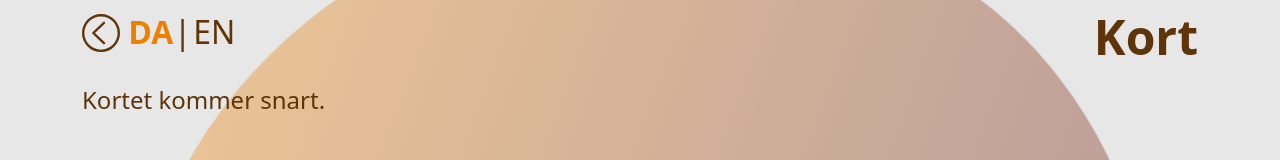
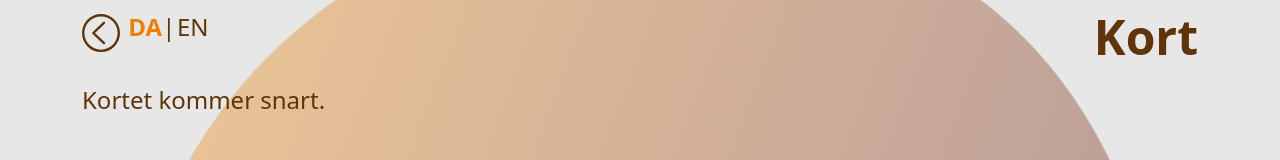
Before and after one commit to ProtoLab-BTECH-AU/mvmf-promo, a React (Create React App) app: page /map in a window 1280 px wide. Shown: the top 160 px of the page. Built offline with nearby package versions, Linux system fonts and the light colour scheme; a web font is replaced by a local one.

Commit message:
src:Home - better alignment for modal header

```diff
--- a/src/pages/Home.tsx
+++ b/src/pages/Home.tsx
@@ -158,14 +158,16 @@ export const Home: FC = () => {
     <Modal fullscreen={true} show={showModal} onHide={() => setShowModal(false)} scrollable={true}>
       <Modal.Header className="px-0 py-2 border-0">
         <Container className="my-0 py-0">
-          <Col className="mx-auto my-0 p-0 d-flex">
-            <Link to="/" style={{height: "fit-content"}}>
-              <img src={`${process.env.PUBLIC_URL}/images/icons/arrow-left.svg`} alt=""
-                   style={{height: "2.375rem", marginTop: ".375rem"}}/>
-            </Link>
-            <div className="d-inline ms-2 text-small"><LanguageSelector/></div>
+          <Col className="mx-auto my-0 p-0 d-flex justify-content-between">
+            <div className="d-inline">
+              <Link to="/" style={{height: "fit-content"}}>
+                <img src={`${process.env.PUBLIC_URL}/images/icons/arrow-left.svg`} alt=""
+                     style={{height: "2.375rem", marginTop: ".375rem"}}/>
+              </Link>
+              <div className="d-inline ms-2 text-xsmall"><LanguageSelector/></div>
+            </div>
 
-            <h1 className="text-big fw-bold d-inline ms-auto text-nowrap">
+            <h1 className="text-big fw-bold d-inline text-nowrap">
               {title[languageContext.language]}
             </h1>
           </Col>
```
